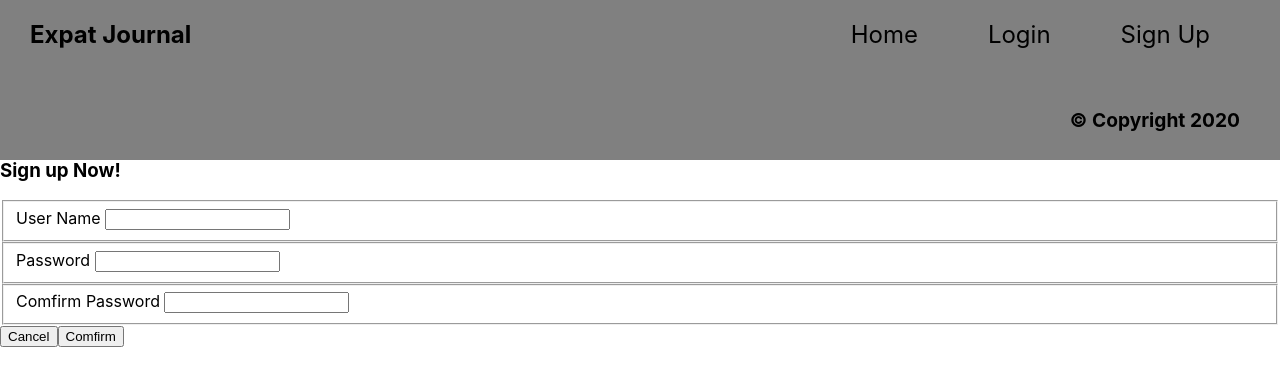
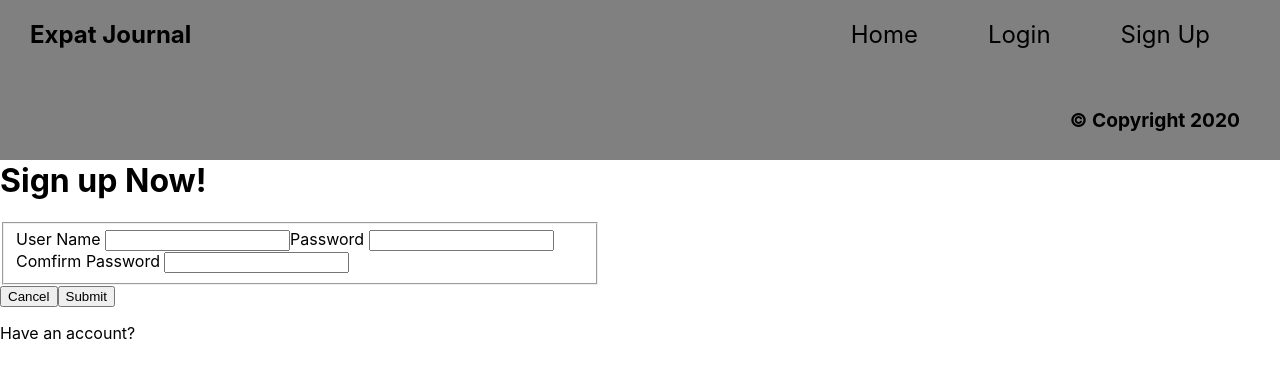
Before and after one commit to guivecchi12/frontend, a React (Create React App) app in the folder Expat-Journal/: page /SignUp in a window 1280 px wide. Shown: the top 386 px of the page. Built offline with nearby package versions, Linux system fonts and the light colour scheme.

Commit message:
having errors on text field

```diff
--- a/Expat-Journal/package.json
+++ b/Expat-Journal/package.json
@@ -12,7 +12,7 @@
     "react-router-dom": "^5.2.0",
     "react-scripts": "3.4.1",
     "styled-components": "^5.1.1",
-    "yup": "^0.29.1"
+    "yup": "^0.29.2"
   },
   "scripts": {
     "start": "react-scripts start",
--- a/Expat-Journal/src/components/SignUp.js
+++ b/Expat-Journal/src/components/SignUp.js
@@ -1,11 +1,22 @@
 import React, {useState} from 'react';
+import * as yup from 'yup'
+import styled from 'styled-components';
+
+const schema = yup.object().shape({
+    username: yup.string().required('Please enter your username.').min(3,'Not real name'),
+    email: yup.string().required('Please enter your email.').matches(/^[0-9]{10}$/),
+    password: yup.string().required('Please enter your password.').min(8,),
+    comfirmpassword: yup.string().required('Please recomfirm your password.').min(8,),
+}
+)
+
 
 
 const defaultFormState = {
-    user_name: '',
+    username: '',
     email: '',
     password: '',
-    comfirm_password: '',
+    comfirmpassword: '',
 
 }
 const defaultErrorState= {
@@ -16,13 +27,25 @@ const SignUp = props => {
     const [formState,setFormState] = useState(defaultFormState);
     const [errors, setErrors] = useState(defaultErrorState);
     const[isDisable, setIsDisable] = useState(true);
+
+    const validate = e =>{
+        yup.reach(schema, e.target.username).validate(e.target.value,)
+        .then(valid => setErrors({...errors, [e.target.username]:''}))
+        .catch(err => setErrors({...errors,[e.target.username]:err.errors[0]}))
+    }
+
+
+
  // redo the handle
     const handleChange = e => {
         if (e.target.type ==='textkbox'){
             setFormState({
                 ...formState,
-                [e.target.name]: e.target.value
+                [e.target.username]: e.target.value
             })
+        }
+        if (e.target.username === 'username' || e.target.email === 'email') {
+            validate(e);
         }
     }
 
@@ -31,30 +54,38 @@ const SignUp = props => {
         console.log(formState)
     }
     return (
-        <div>
+        <FormContainer>
             <form onSubmit={handleSumbmit}>
-            <h3>Sign up Now!</h3>
+            <h1>Sign up Now!</h1>
+            <fieldset>
             <label>
-                <fieldset>
-                User Name <input type='text' name='user_name' onChange={handleChange} data-cy='full_name' value={formState.user_name} />
-                </fieldset>
+                User Name <input type='text' name='username' onChange={handleChange} data-cy='username' value={formState.username} />
+                {errors.username > 0 && <p style={{color:'red'}}>{errors.username}</p> }
             </label>
             <label>
-                <fieldset>
                 Password <input type='text' name='password' onChange={handleChange} data-cy='password' value={formState.password} />
-                </fieldset>
             </label>
             <label>
-            <fieldset>
-            Comfirm Password <input type='text' name='comfirm_password' onChange={handleChange} data-cy='comfirm_password' value={formState.comfirm_password} />
-               </fieldset>
+            Comfirm Password <input type='text' name='comfirm_password' onChange={handleChange} data-cy='comfirmpassword' value={formState.comfirmpassword} />
             </label>
+            </fieldset>
             <button type='cancel'> Cancel </button>
-            <button type='submit'> Comfirm </button>
+            <button type='submit'> Submit </button>
+        <div>
+            <p>Have an account?</p>
+
+        </div>
             </form>
-        </div>
+        </FormContainer>
     );
 }
+
+const FormContainer = styled.div`
+margin: 5rem, auto;
+width: 600px;
+`
+
+
 export default SignUp;
 
 
```
Also changed, not shown: 1 other file (tests, documents, lock files or other folders).
